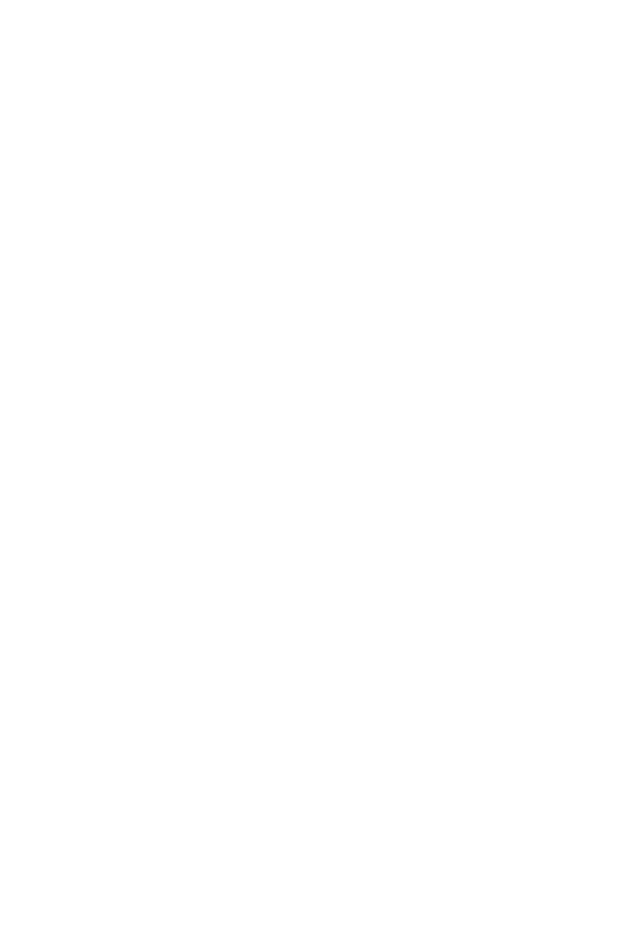
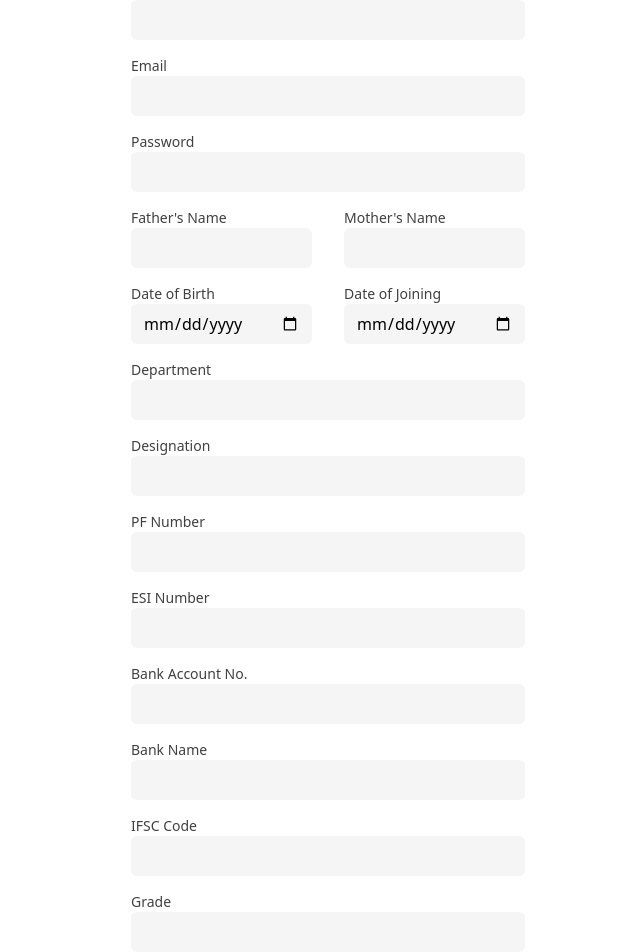
Before and after one commit to Kanishak-xd/hrms-app, an Angular app in the folder client/: page /register in a window 1280 px wide. Before the commit this address led to /. Shown: the part 220-1172 px from the top of the page, without its empty margins (45-685 px from the left). Before the commit the page ends 800 px from the top, so only its background shows below. Built offline with nearby package versions, Linux system fonts and the light colour scheme.

Commit message:
added register page frontend

```diff
--- a/client/src/app/app.routes.ts
+++ b/client/src/app/app.routes.ts
@@ -1,3 +1,7 @@
 import { Routes } from '@angular/router';
+import { Register } from './pages/register/register'
 
-export const routes: Routes = [];
+export const routes: Routes = [
+    { path: 'register', component: Register },
+    { path: '**', redirectTo: 'register' }
+];
--- /dev/null
+++ b/client/src/app/pages/register/register.html
@@ -0,0 +1,89 @@
+<div class="min-h-screen flex p-8">
+    <form [formGroup]="registerForm" (ngSubmit)="onSubmit()" class="w-4/11 rounded-lg p-6 mt-20 ml-30">
+        <h2 class="text-3xl font-bold text-gray-800 mb-7">Employee Registration</h2>
+
+        <div class="grid gap-4">
+            <div class="flex flex-col">
+                <label class="text-sm font-medium text-neutral-700">Full Name</label>
+                <input formControlName="fullName" type="text" class="form-input" />
+            </div>
+
+            <div class="flex flex-col">
+                <label class="text-sm font-medium text-neutral-700">Email</label>
+                <input formControlName="email" type="email" class="form-input" />
+            </div>
+
+            <div class="flex flex-col">
+                <label class="text-sm font-medium text-neutral-700">Password</label>
+                <input formControlName="password" type="password" class="form-input" />
+            </div>
+
+            <div class="grid grid-cols-2 gap-8">
+                <div class="flex flex-col">
+                    <label class="text-sm font-medium text-neutral-700">Father's Name</label>
+                    <input formControlName="fatherName" type="text" class="form-input" />
+                </div>
+                <div class="flex flex-col">
+                    <label class="text-sm font-medium text-neutral-700">Mother's Name</label>
+                    <input formControlName="motherName" type="text" class="form-input" />
+                </div>
+            </div>
+
+            <div class="grid grid-cols-2 gap-8">
+                <div class="flex flex-col">
+                    <label class="text-sm font-medium text-neutral-700">Date of Birth</label>
+                    <input formControlName="dob" type="date" class="form-input" />
+                </div>
+                <div class="flex flex-col">
+                    <label class="text-sm font-medium text-neutral-700">Date of Joining</label>
+                    <input formControlName="dateOfJoining" type="date" class="form-input" />
+                </div>
+            </div>
+
+            <div class="flex flex-col">
+                <label class="text-sm font-medium text-neutral-700">Department</label>
+                <input formControlName="department" type="text" class="form-input" />
+            </div>
+
+            <div class="flex flex-col">
+                <label class="text-sm font-medium text-neutral-700">Designation</label>
+                <input formControlName="designation" type="text" class="form-input" />
+            </div>
+
+            <div class="flex flex-col">
+                <label class="text-sm font-medium text-neutral-700">PF Number</label>
+                <input formControlName="pfNumber" type="text" class="form-input" />
+            </div>
+
+            <div class="flex flex-col">
+                <label class="text-sm font-medium text-neutral-700">ESI Number</label>
+                <input formControlName="esiNumber" type="text" class="form-input" />
+            </div>
+
+            <div class="flex flex-col">
+                <label class="text-sm font-medium text-neutral-700">Bank Account No.</label>
+                <input formControlName="bankAccount" type="text" class="form-input" />
+            </div>
+
+            <div class="flex flex-col">
+                <label class="text-sm font-medium text-neutral-700">Bank Name</label>
+                <input formControlName="bankName" type="text" class="form-input" />
+            </div>
+
+            <div class="flex flex-col">
+                <label class="text-sm font-medium text-neutral-700">IFSC Code</label>
+                <input formControlName="ifscCode" type="text" class="form-input" />
+            </div>
+
+            <div class="flex flex-col">
+                <label class="text-sm font-medium text-neutral-700">Grade</label>
+                <input formControlName="grade" type="text" class="form-input" />
+            </div>
+        </div>
+
+        <button type="submit"
+            class="w-full bg-black text-white font-semibold py-3 px-4 mt-8 hover:cursor-pointer rounded hover:scale-101">
+            Submit for Approval
+        </button>
+    </form>
+</div>
--- /dev/null
+++ b/client/src/app/pages/register/register.ts
@@ -0,0 +1,44 @@
+import { Component } from '@angular/core';
+import { FormBuilder, FormGroup, Validators, ReactiveFormsModule } from '@angular/forms';
+import { CommonModule } from '@angular/common';
+import { RouterModule } from '@angular/router';
+
+@Component({
+  selector: 'app-register',
+  imports: [CommonModule, RouterModule, ReactiveFormsModule],
+  templateUrl: './register.html',
+  styleUrl: './register.css'
+})
+export class Register {
+  registerForm: FormGroup;
+
+  constructor(private fb: FormBuilder) {
+    this.registerForm = this.fb.group({
+      fullName: ['', Validators.required],
+      email: ['', [Validators.required, Validators.email]],
+      password: ['', Validators.required],
+      fatherName: [''],
+      motherName: [''],
+      dob: [''],
+      dateOfJoining: [''],
+      department: [''],
+      designation: [''],
+      pfNumber: [''],
+      esiNumber: [''],
+      bankAccount: [''],
+      bankName: [''],
+      ifscCode: [''],
+      grade: [''],
+    });
+  }
+
+  onSubmit() {
+    if (this.registerForm.valid) {
+      const formData = this.registerForm.value;
+      console.log('Form submitted:', formData);
+      // API call
+    } else {
+      console.log('Form is invalid');
+    }
+  }
+}
--- a/client/src/styles.css
+++ b/client/src/styles.css
@@ -1 +1,5 @@
 @import "tailwindcss";
+
+.form-input {
+    @apply bg-neutral-100 hover:bg-neutral-200 rounded-md px-3 py-2 focus:ring-2 focus:ring-red-500;
+}
```
Also changed, not shown: client/src/app/pages/register/register.css (added), 1 other file (tests, documents, lock files or other folders).
